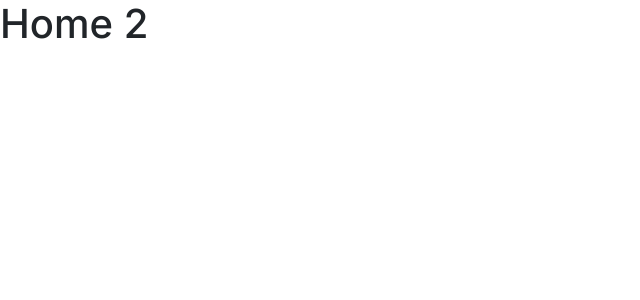
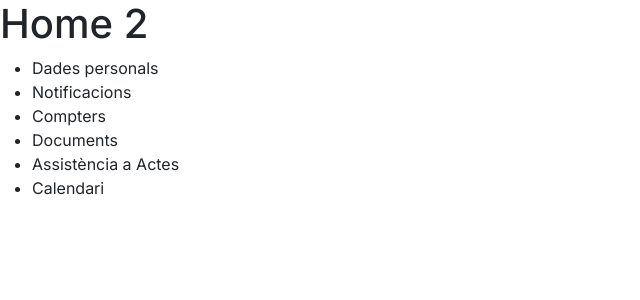
Before and after one commit to ColomaRaul/mes-festa-front, a Next.js app: page /home in a window 1280 px wide. Shown: the top 300 px of the page, without its empty margins (0-640 px from the left). Built offline with nearby package versions, Linux system fonts and the light colour scheme.

Commit message:
set middleware to redirect to login if access token is not set

```diff
--- a/src/app/home/page.tsx
+++ b/src/app/home/page.tsx
@@ -1,7 +1,21 @@
+'use client'
 import Link from "next/link";
+import {getAllTransactions} from "@/lib/api/backend-api";
+import {SyntheticEvent} from "react";
 
 export default function Home() {
+
   return (
-      <h1>Home 2</h1>
+      <main>
+        <h1>Home 2</h1>
+        <ul>
+            <li>Dades personals</li>
+            <li>Notificacions</li>
+            <li>Compters</li>
+            <li>Documents</li>
+            <li>Assistència a Actes</li>
+            <li>Calendari</li>
+        </ul>
+      </main>
   )
 }
--- a/src/app/page.tsx
+++ b/src/app/page.tsx
@@ -2,6 +2,6 @@ import Link from "next/link";
 
 export default function Home() {
   return (
-      <h1>Home</h1>
+      <h1>Main Page</h1>
   )
 }
```
Also changed, not shown: src/lib/api/backend-api.tsx (+9 -7 lines), src/middleware.tsx (added, +21 -0 lines).
